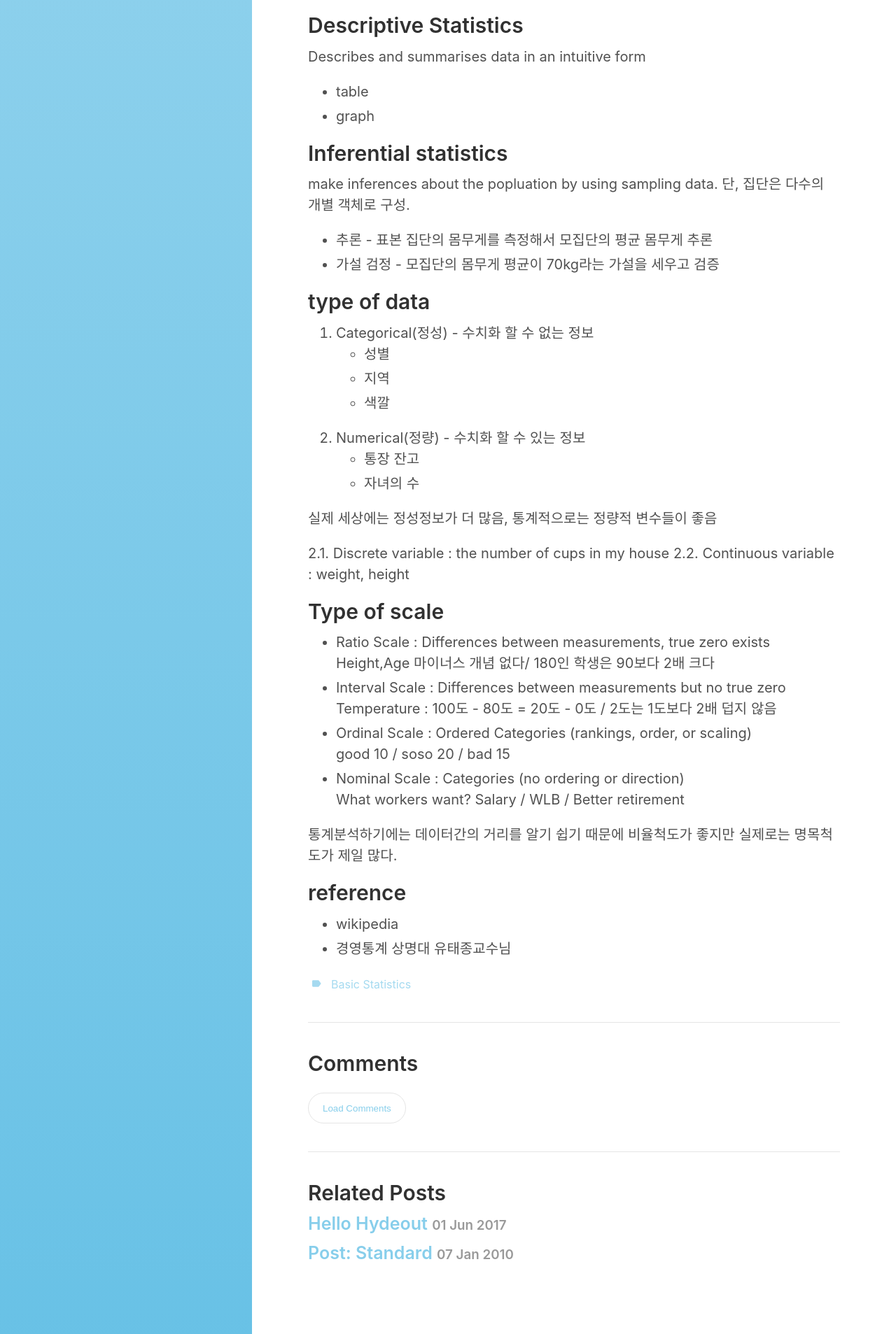
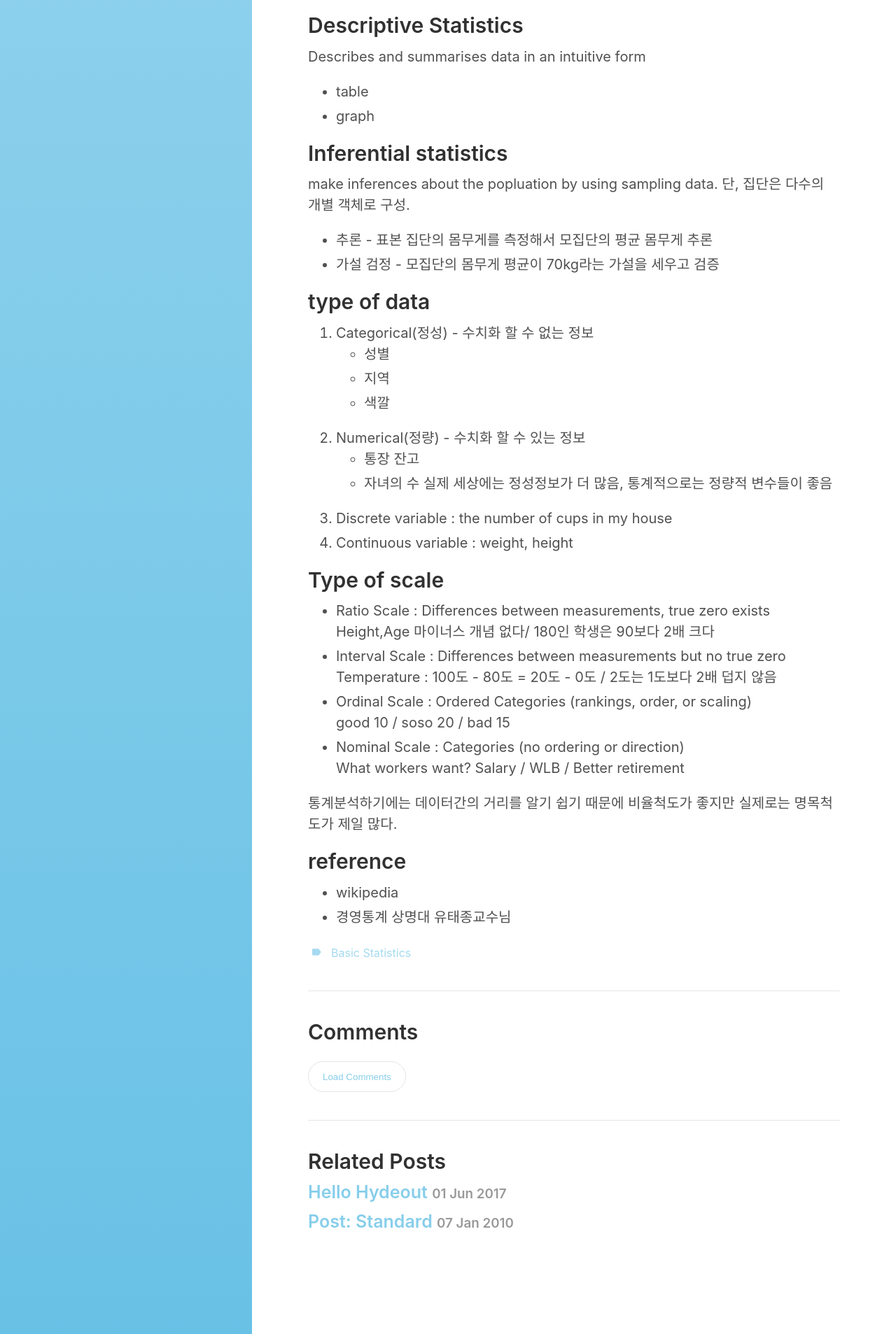
Before and after one commit to vlufoot/vlufoot.github.io, a Jekyll site: the page built from _posts/2018-10-19-datascience-statics1.md, in a window 1280 px wide. Shown: the part 1417-3324 px from the top of the page at 70% size. Built offline with Jekyll 4.4.1, drawn with Linux system fonts in a browser that asks for light colours.

Commit message:
Update 2018-10-19-datascience-statics1.md

```diff
--- a/_posts/2018-10-19-datascience-statics1.md
+++ b/_posts/2018-10-19-datascience-statics1.md
@@ -81,11 +81,9 @@ make inferences about the popluation by using sampling data. 단, 집단은 다
 2. Numerical(정량) - 수치화 할 수 있는 정보
 * 통장 잔고
 * 자녀의 수
-
 실제 세상에는 정성정보가 더 많음, 통계적으로는 정량적 변수들이 좋음
-
-2.1. Discrete variable : the number of cups in my house
-2.2. Continuous variable : weight, height
+  1. Discrete variable : the number of cups in my house
+  2. Continuous variable : weight, height
 
 <!--more-->
 
```
